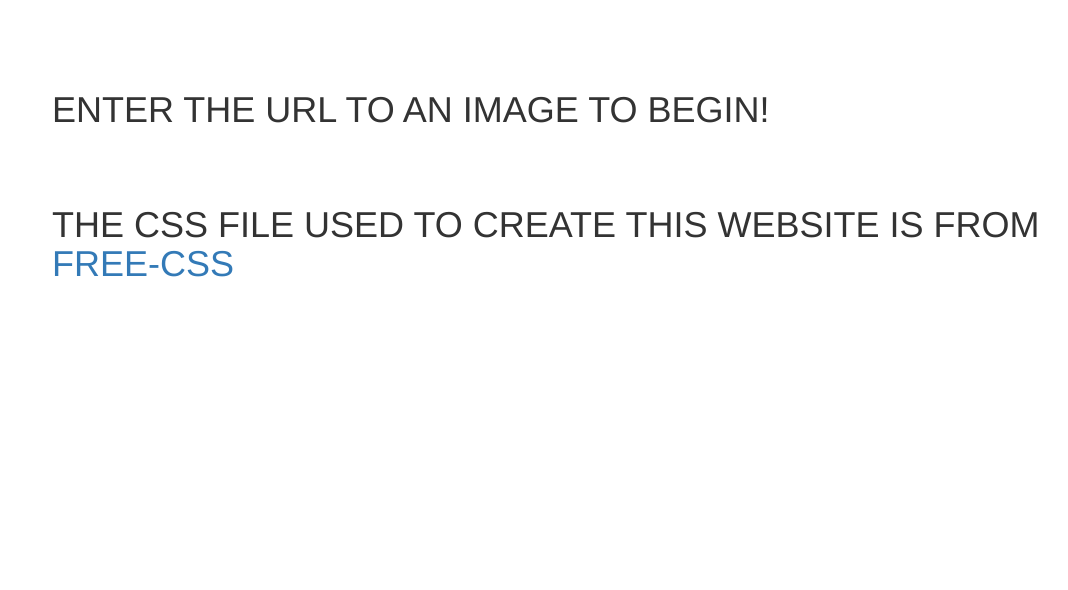
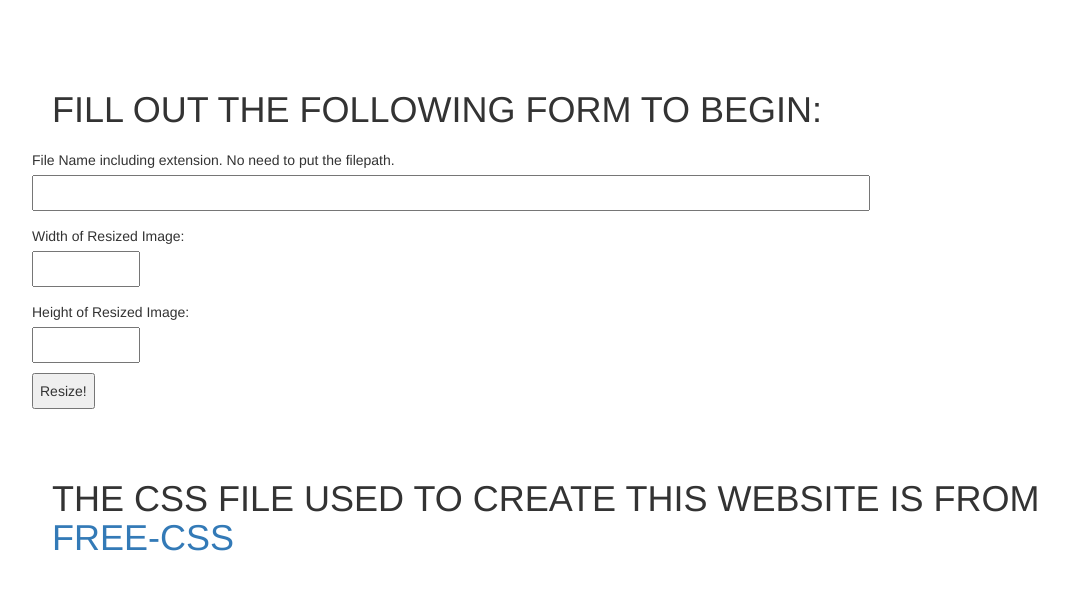
Before and after one commit to idanhovav/imageresize, a Flask app: page / in a window 1280 px wide. Shown: the part 52-642 px from the top of the page, without its empty margins (38-1106 px from the left). Run offline with Flask 2, Linux system fonts and the light colour scheme; some libraries are stand-ins or nearby versions.

Commit message:
more progress, just have to get pic to show and to resize accurately

```diff
--- a/overview.txt
+++ b/overview.txt
@@ -3,3 +3,7 @@ overview:
 - homepage lets you enter a url, sizes, and click resize.
 
 Clicking resize takes you to the resize page, where the picture is. There is a button at the bottom that says resize another image. That takes you back to the home page.
+
+Requirements:
+built on the flask webapp framework for python. Also requires flask.ext.wtf
+uses PIL, specifically pillow to resize images.
--- a/server.py
+++ b/server.py
@@ -1,30 +1,48 @@
 import os, sys
-from flask import Flask, render_template, g
-import urllib
-#import org.apache.commons.io.FilenameUtils;
-import Image
+from flask import Flask, render_template, flash, redirect, session
+from PIL import Image
+from flask.ext.wtf import Form
+from wtforms.fields import StringField
+from wtforms.validators import DataRequired
 
 app = Flask(__name__)
+app.secret_key = 'KJHDJKHKSANM<*&(*^21ngjk574754' # not sure why i need this
+imageFolderName = "images/"
 
-@app.route('/')
+@app.route('/', methods=['GET', 'POST'])
 def home():
-	return render_template('home.html')
+	form = ImageForm(csrf_enabled=False) # off because localhost
+	if form.validate_on_submit():
+		fileName = form.fileName.data
+		width = form.width.data
+		height = form.height.data
+		flash('Resizing Image={0} to {1}, {2}'.format(fileName, str(width), str(height)))
+		newImg = "imageResize/" + resize_function(fileName, width, height)
+		return resize(newImg)
+	return render_template('home.html', form=form)
 
 @app.route('/resize')
-def resize():
+def resize(img):
 	#resize the goddam image and return it to somewhere
-	IMAGE = [0]
-	return render_template('resize.html', image=IMAGE)
+	return render_template('resize.html', image=[img])
 
-def resize_function(inFile):
-	size = 128, 128
+# returns filename
+def resize_function(inFile, width, height):
+	size = int(float(width)), int(float(height))
 	inFileName, inExtension = os.path.splitext(inFile)
-	outFile = inFileName + ".thumbnail"
+	outFile = imageFolderName + inFileName + "_RESIZED"+ ".jpg"
 	try:
-		im = Image.open(inFile)
+		im = Image.open(imageFolderName + inFile)
 		im.thumbnail(size, Image.ANTIALIAS)
 		im.save(outFile, "JPEG")
+		return outFile
 	except IOError:
 		print("issue")
+
+class ImageForm(Form):
+	fileName = StringField('fileName', validators=[DataRequired()])
+	width = StringField('width', validators=[DataRequired()])
+	height = StringField('height', validators=[DataRequired()])
+
 if __name__ == '__main__':
 	app.run(debug=True)
--- a/templates/home.html
+++ b/templates/home.html
@@ -1,6 +1,22 @@
 {% extends "layout.html" %}
 {% block content %}
-	<h1> Enter the url to an image to begin! </h1>
+	<h1> Fill out the following form to begin: </h1>
+	<form action="" method="post" name="primaryForm">
+		{{ form.hidden_tag() }}
+		<p>
+		File Name including extension. No need to put the filepath. <br>
+		{{ form.fileName(size=100) }}
+		</p>
+		<p>
+		Width of Resized Image:<br>
+		{{ form.width(size=10) }}
+		</p>
+		<p>
+		Height of Resized Image:<br>
+		{{ form.height(size=10) }}
+		</p>
+		<p><input type="submit" value="Resize!"></p>
+	</form>
 
 	<h1> the CSS file used to create this website is from <a href='http://www.free-css.com'>Free-CSS</a> </h1>
 {% endblock %}
--- a/templates/resize.html
+++ b/templates/resize.html
@@ -3,6 +3,6 @@
 	<h1> the resize page </h1>
 
 	{% for img in image %}
-		<h1> {{ img }} </h1>
+		<img src = {{ img }} alt="resized image">
 	{% endfor %}
 {% endblock %}
```
